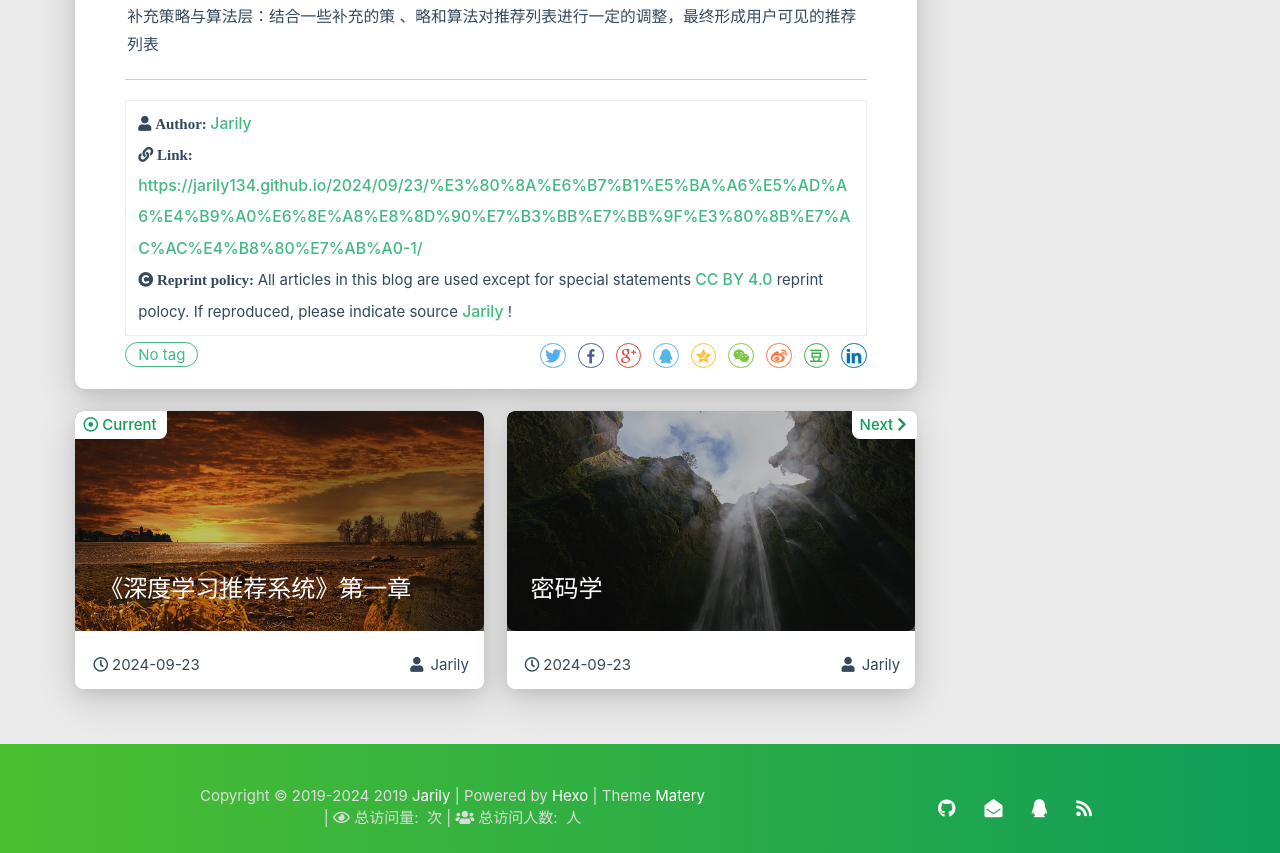
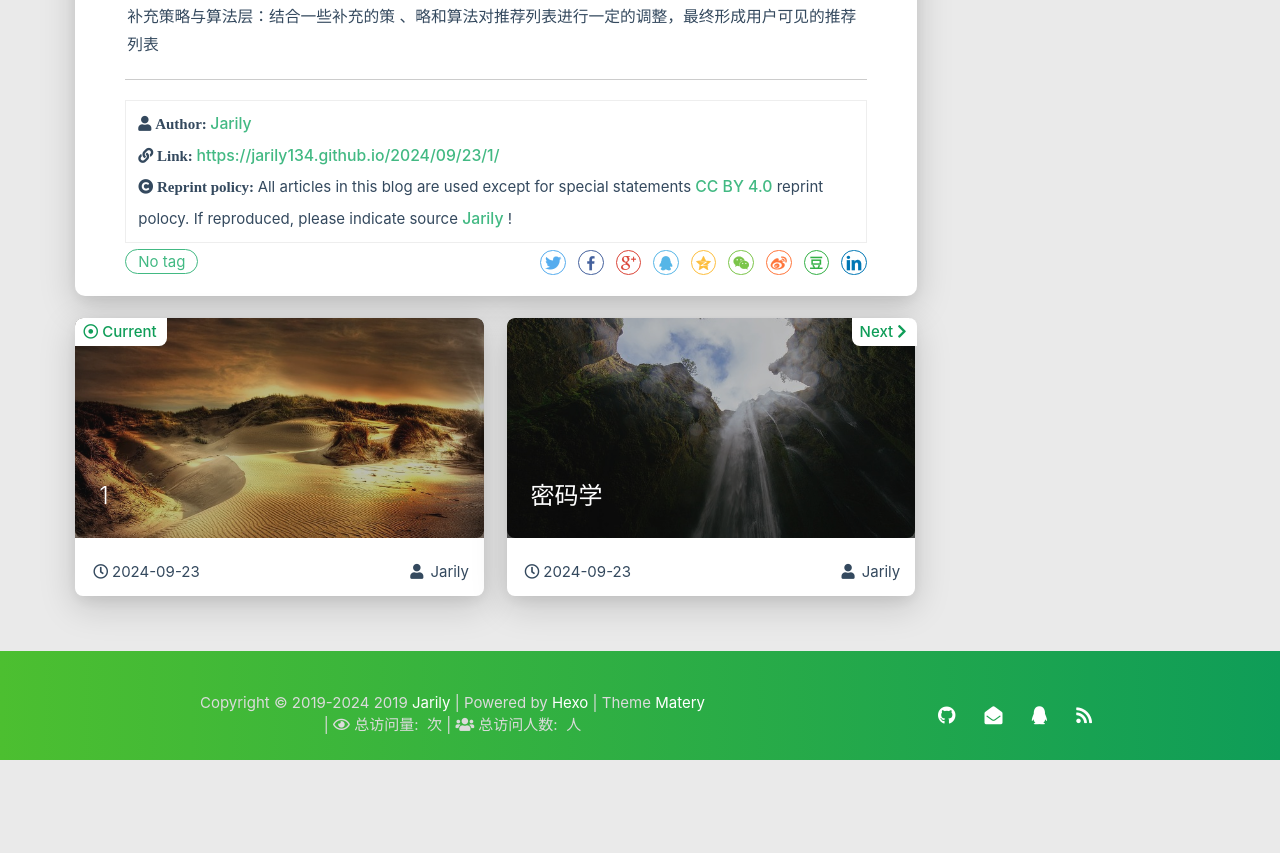
Before and after one commit to jarily134/jarily134.github.o, a plain HTML site: page 2024/09/23/1/index.html in a window 1280 px wide. Shown: the part 1580-2433 px from the top of the page. After the commit the page ends 2340 px from the top, so only its background shows below. Drawn offline with Linux system fonts and the light colour scheme; some packages are replaced by stand-ins of ours; no server answers; a script that the page names is missing.

Commit message:
Site updated: 2024-09-23 05:15:18

```diff
--- a/2024/09/23/《深度学习推荐系统》第一章-1/index.html
+++ b/2024/09/23/1/index.html
@@ -4,7 +4,7 @@
 
 <head>
     <meta charset="utf-8">
-    <meta name="keywords" content="《深度学习推荐系统》第一章, 静静子的小屋">
+    <meta name="keywords" content="1, 静静子的小屋">
     <meta name="description" content="">
     <meta http-equiv="X-UA-Compatible" content="IE=edge">
     <meta name="viewport" content="width=device-width, initial-scale=1.0, user-scalable=no">
@@ -16,7 +16,7 @@
     <!-- Global site tag (gtag.js) - Google Analytics -->
 
 
-    <title>《深度学习推荐系统》第一章 | 静静子的小屋</title>
+    <title>1 | 静静子的小屋</title>
     <link rel="icon" type="image/png" href="/favicon.png">
 
     <link rel="stylesheet" type="text/css" href="/libs/awesome/css/all.css">
@@ -310,12 +310,12 @@
 
 
 
-<div class="bg-cover pd-header post-cover" style="background-image: url('/medias/featureimages/14.jpg')">
+<div class="bg-cover pd-header post-cover" style="background-image: url('/medias/featureimages/1.jpg')">
     <div class="container" style="right: 0px;left: 0px;">
         <div class="row">
             <div class="col s12 m12 l12">
                 <div class="brand">
-                    <h1 class="description center-align post-title">《深度学习推荐系统》第一章</h1>
+                    <h1 class="description center-align post-title">1</h1>
                 </div>
             </div>
         </div>
@@ -515,7 +515,7 @@
                     </i>
                 </span>
                 <span class="reprint-info">
-                    <a href="https://jarily134.github.io/2024/09/23/%E3%80%8A%E6%B7%B1%E5%BA%A6%E5%AD%A6%E4%B9%A0%E6%8E%A8%E8%8D%90%E7%B3%BB%E7%BB%9F%E3%80%8B%E7%AC%AC%E4%B8%80%E7%AB%A0-1/">https://jarily134.github.io/2024/09/23/%E3%80%8A%E6%B7%B1%E5%BA%A6%E5%AD%A6%E4%B9%A0%E6%8E%A8%E8%8D%90%E7%B3%BB%E7%BB%9F%E3%80%8B%E7%AC%AC%E4%B8%80%E7%AB%A0-1/</a>
+                    <a href="https://jarily134.github.io/2024/09/23/1/">https://jarily134.github.io/2024/09/23/1/</a>
                 </span>
             </div>
             <div class="reprint__notice">
@@ -599,13 +599,13 @@
                 <i class="far fa-dot-circle"></i>&nbsp;Current
             </div>
             <div class="card">
-                <a href="/2024/09/23/%E3%80%8A%E6%B7%B1%E5%BA%A6%E5%AD%A6%E4%B9%A0%E6%8E%A8%E8%8D%90%E7%B3%BB%E7%BB%9F%E3%80%8B%E7%AC%AC%E4%B8%80%E7%AB%A0-1/">
+                <a href="/2024/09/23/1/">
                     <div class="card-image">
 
 
-                        <img src="/medias/featureimages/14.jpg" class="responsive-img" alt="《深度学习推荐系统》第一章">
+                        <img src="/medias/featureimages/1.jpg" class="responsive-img" alt="1">
 
-                        <span class="card-title">《深度学习推荐系统》第一章</span>
+                        <span class="card-title">1</span>
                     </div>
                 </a>
                 <div class="card-content article-content">
```
Also changed, not shown: 2024/09/23/密码学/index.html (+3 -3 lines), archives/2024/09/index.html (+3 -3 lines), archives/2024/index.html (+3 -3 lines), archives/index.html (+3 -3 lines), index.html (+3 -3 lines).
